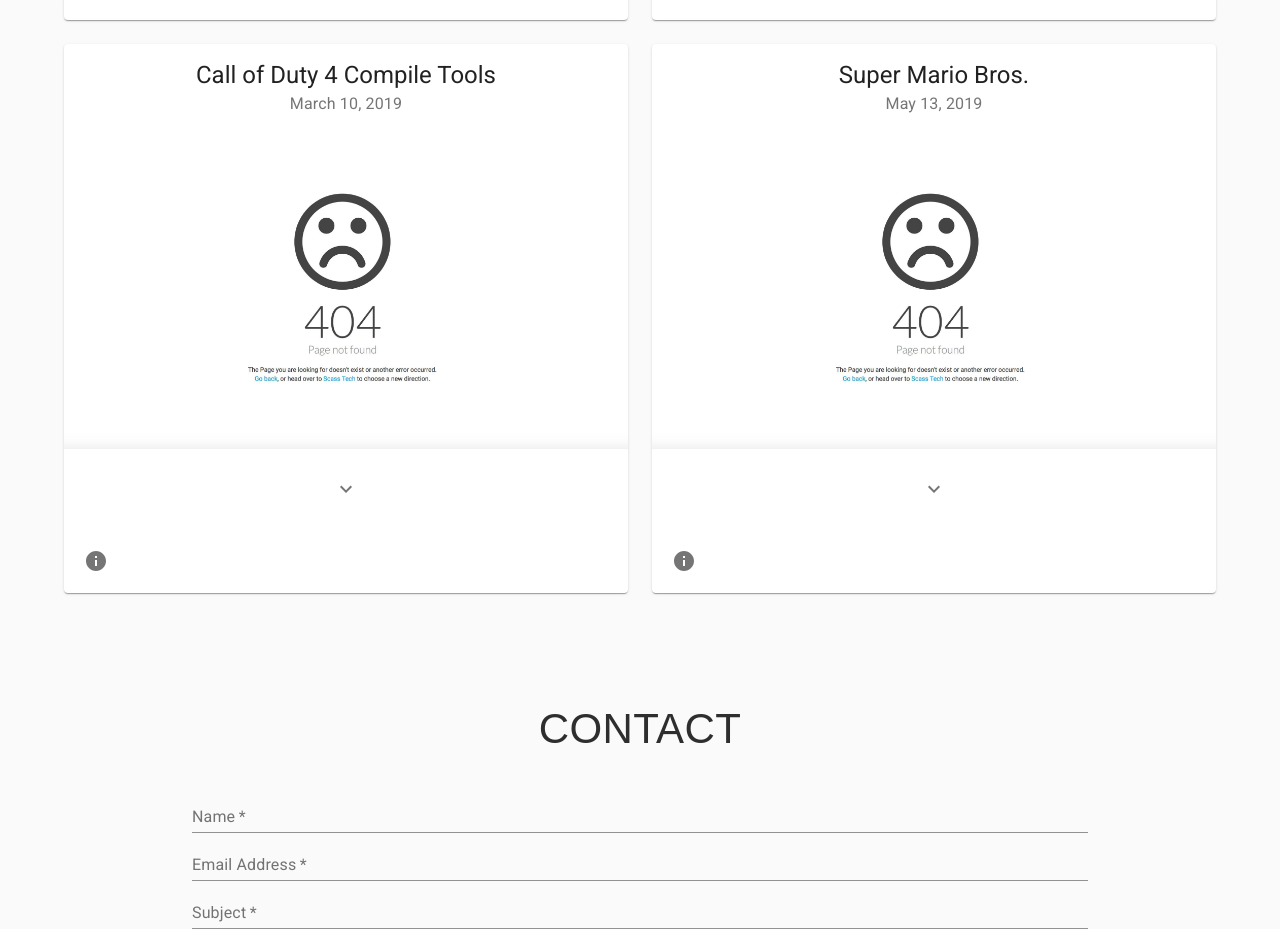
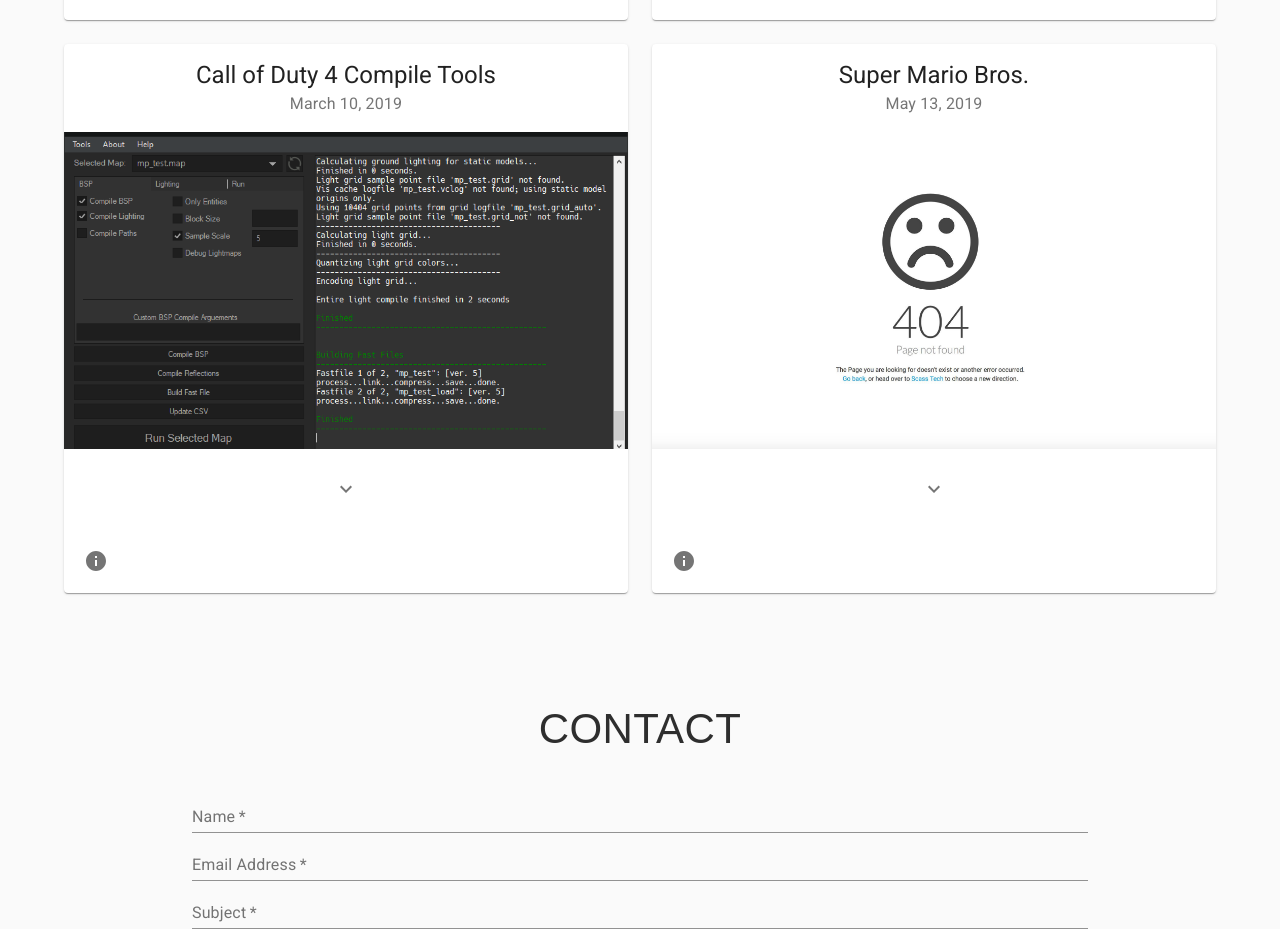
Before and after one commit to DavidMRyan/Portfolio, a React (Create React App) app: page / in a window 1280 px wide. Shown: the part 3066-3995 px from the top of the page. Built offline with nearby package versions, Linux system fonts and the light colour scheme.

Commit message:
Updated Image Name

```diff
--- a/src/containers/Portfolio/Portfolio.js
+++ b/src/containers/Portfolio/Portfolio.js
@@ -49,7 +49,7 @@
                     <PortfolioCard
                         title="Call of Duty 4 Compile Tools"
                         date="March 10, 2019"
-                        image={require("../../assets/img/Portfolio/404.jpg")}
+                        image={require("../../assets/img/Portfolio/Call-of-Duty-4-Compile-Tools.png")}
                         repository="https://github.com/DavidMRyan/CallofDuty4CompileTools"
                     >
                         The intent of this project was to create a more stable and user-friendly interface for compiling custom
```
